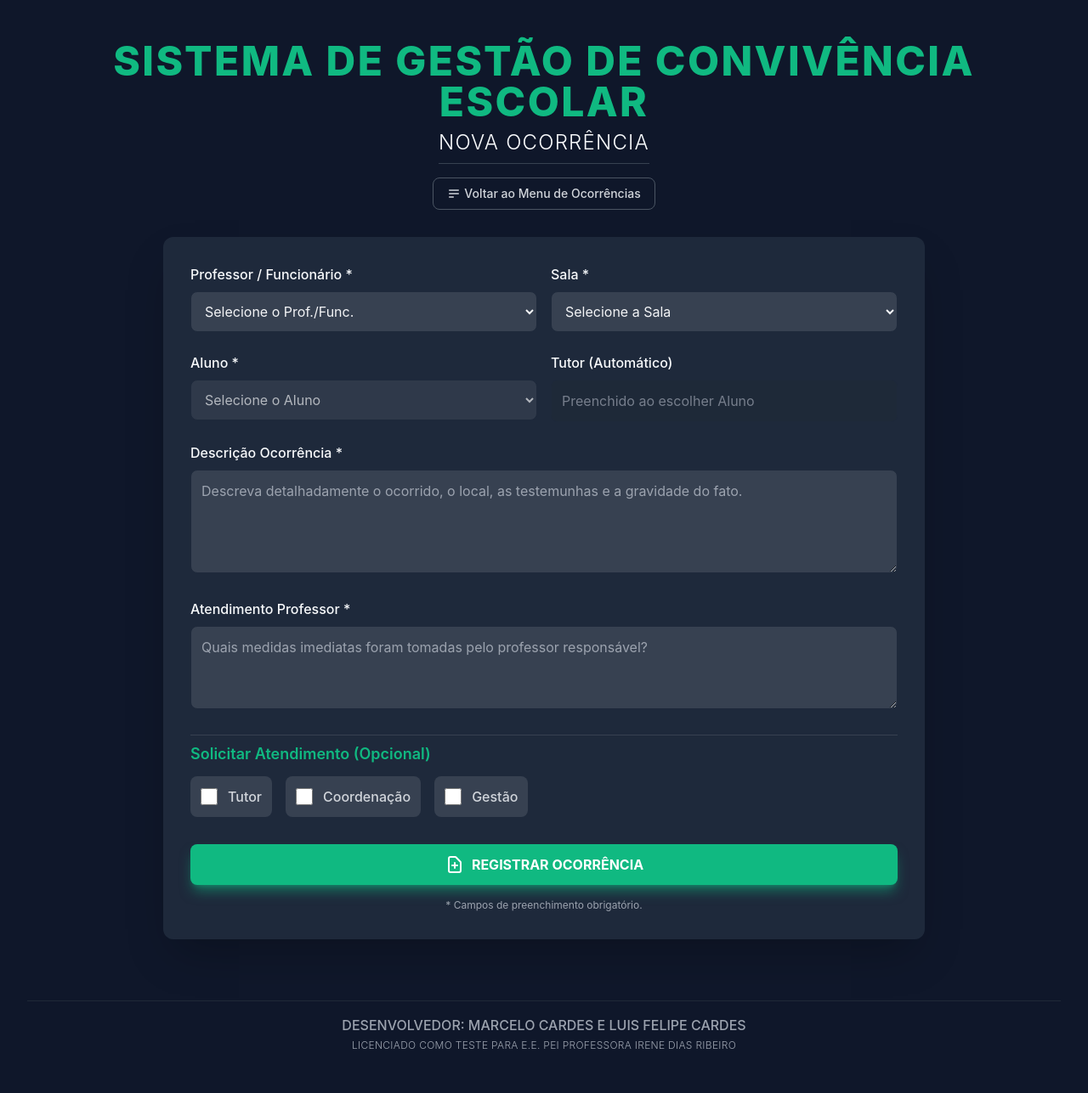
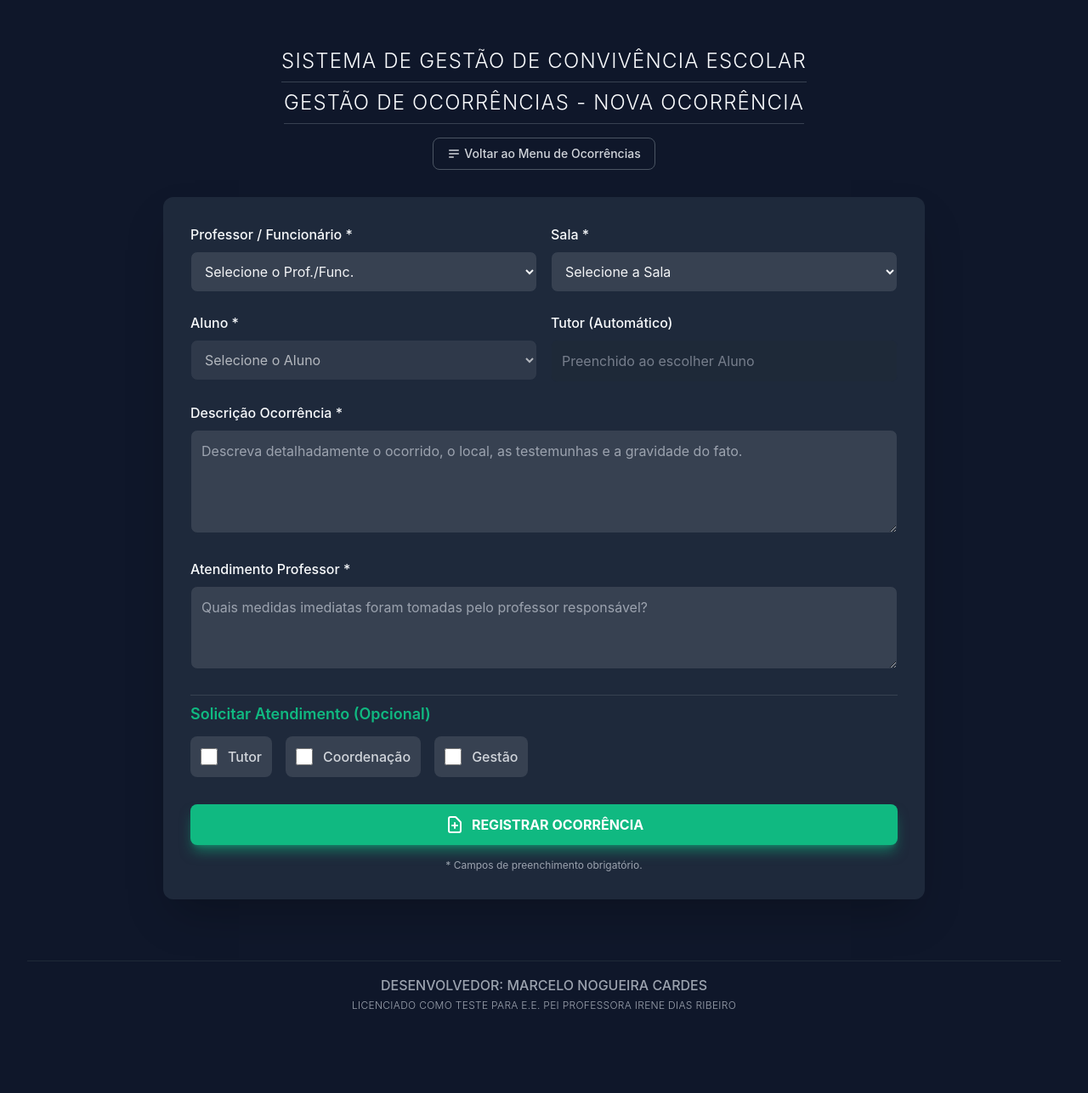
Before and after one commit to ocorrenciasidr/gestao, a Flask app: page /gestao_ocorrencia_nova in a window 1280 px wide. Shown: the whole page at 85% size. After the commit the page ends 1188 px from the top, so only its background shows below. Run offline with Flask 3, Linux system fonts and the light colour scheme; data that the repository does not hold is empty; parts of the project's set-up code (start-up, migrations or seed data) failed here and were passed over; some libraries are stand-ins or nearby versions.

Commit message:
Update gestao_ocorrencia_nova.html

```diff
--- a/templates/gestao_ocorrencia_nova.html
+++ b/templates/gestao_ocorrencia_nova.html
@@ -264,11 +264,11 @@
     <div id="app-container" class="flex flex-col items-center justify-between p-4 md:p-8">
 
         <header class="w-full text-center mb-8 mt-4">
-            <h1 class="text-3xl sm:text-4xl lg:text-5xl font-extrabold text-accent leading-tight tracking-wider">
+            <h1 class="text-xl sm:text-2xl text-text-light mt-2 font-light tracking-wider border-b border-gray-700 pb-2 inline-block">
                 SISTEMA DE GESTÃO DE CONVIVÊNCIA ESCOLAR
             </h1>
             <h2 class="text-xl sm:text-2xl text-text-light mt-2 font-light tracking-wider border-b border-gray-700 pb-2 inline-block">
-                NOVA OCORRÊNCIA
+                GESTÃO DE OCORRÊNCIAS - NOVA OCORRÊNCIA
             </h2>
 
             <button onclick="window.location.href='/gestao_ocorrencia'"
@@ -357,7 +357,7 @@
 
         <footer class="w-full text-center mt-10 p-4 text-gray-400 text-sm border-t border-gray-800">
             <p class="mb-1 text-base font-medium">
-                DESENVOLVEDOR: MARCELO CARDES E LUIS FELIPE CARDES
+                DESENVOLVEDOR: MARCELO NOGUEIRA CARDES
             </p>
             <p class="text-xs font-light tracking-wide">
                 LICENCIADO COMO TESTE PARA E.E. PEI PROFESSORA IRENE DIAS RIBEIRO
```
